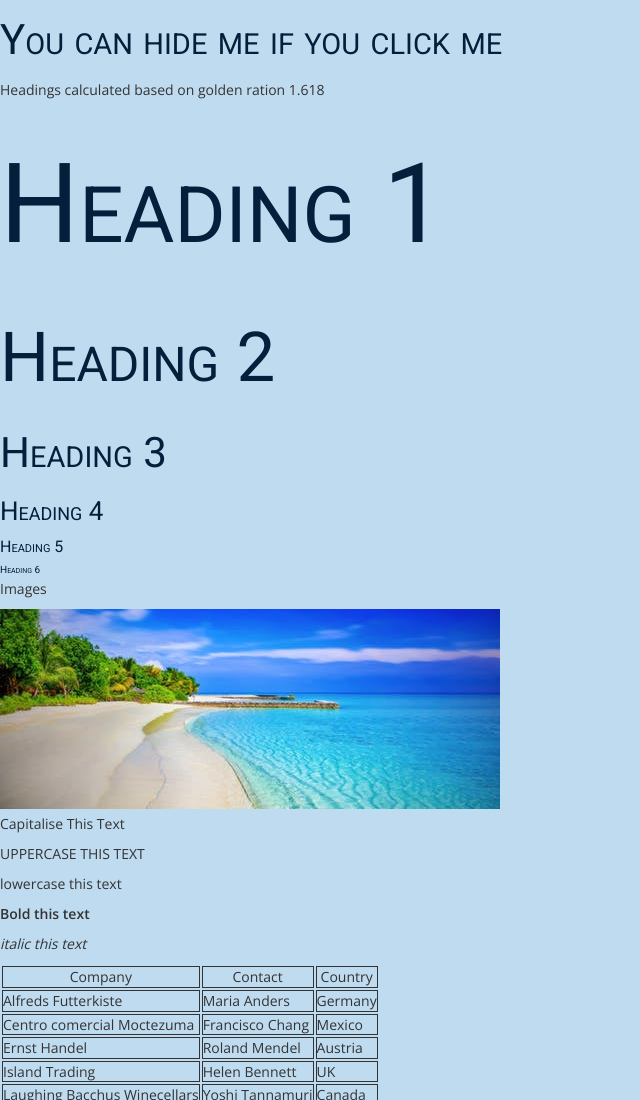
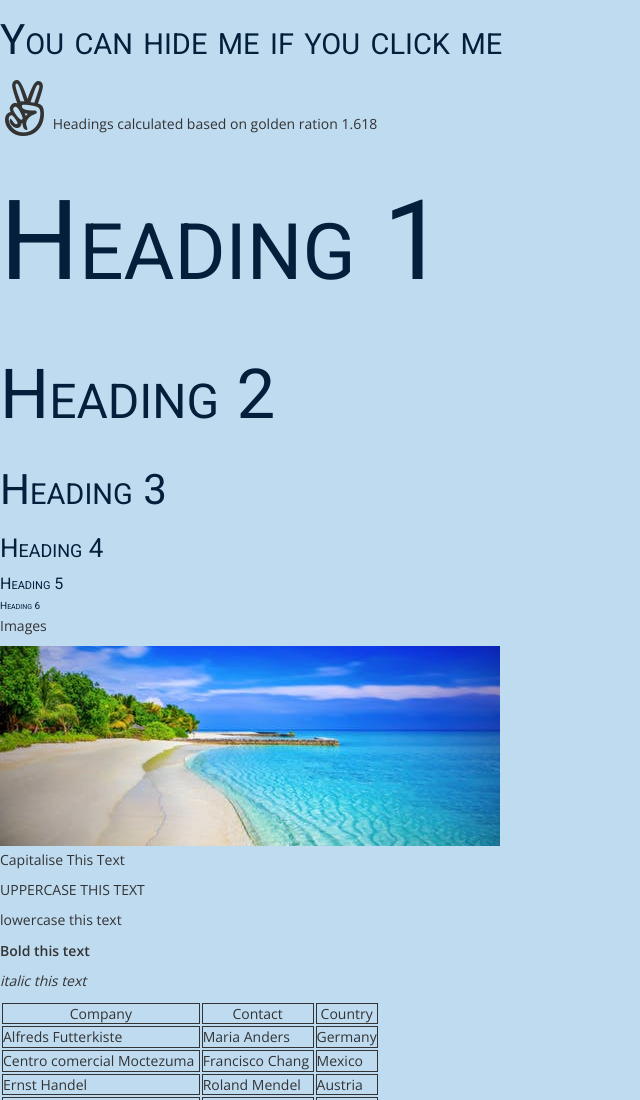
Before and after one commit to RodikYermak/Framework, a plain HTML site: page root/index.html in a window 1280 px wide. Shown: the top 1100 px of the page, without its empty margins (0-640 px from the left). Drawn offline with nearby package versions, Linux system fonts and the light colour scheme; a web font is replaced by a local one.

Commit message:
font awesome link

```diff
--- a/root/index.html
+++ b/root/index.html
@@ -12,13 +12,17 @@
       rel="stylesheet"
       href="https://use.fontawesome.com/releases/v5.8.2/css/all.css"
       integrity="sha384-oS3vJWv+0UjzBfQzYUhtDYW+Pj2yciDJxpsK1OYPAYjqT085Qq/1cq5FLXAZQ7Ay"
+      crossorigin="anonymous"
     />
 
     <title>Framework</title>
   </head>
   <body>
     <h3 class="hide">You can hide me if you click me</h3>
-    <p>Headings calculated based on golden ration 1.618</p>
+    <p>
+      <i class="fab fa-angellist fa-4x"></i> Headings calculated based on golden
+      ration 1.618
+    </p>
     <h1>Heading 1</h1>
     <h2>Heading 2</h2>
     <h3>Heading 3</h3>
```
